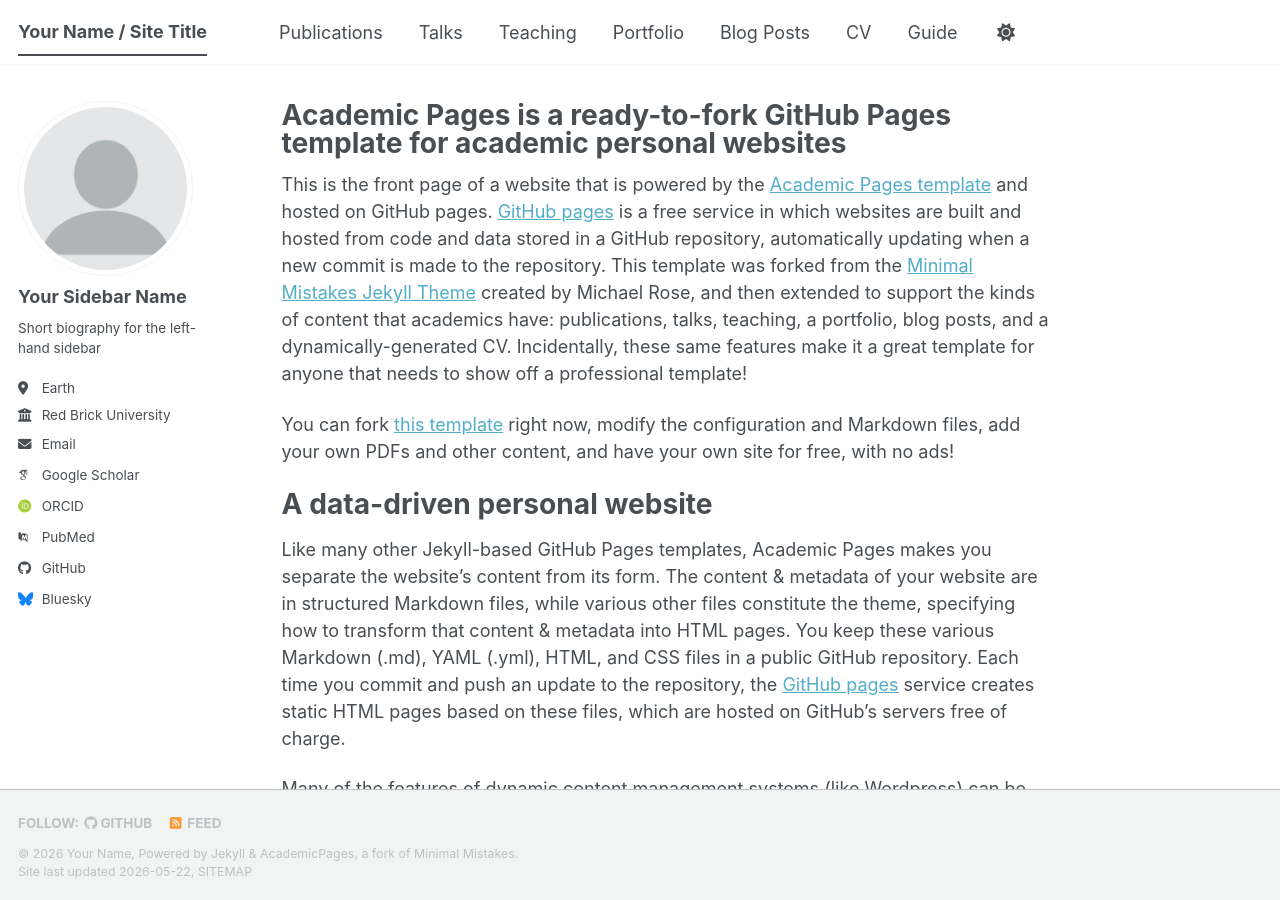
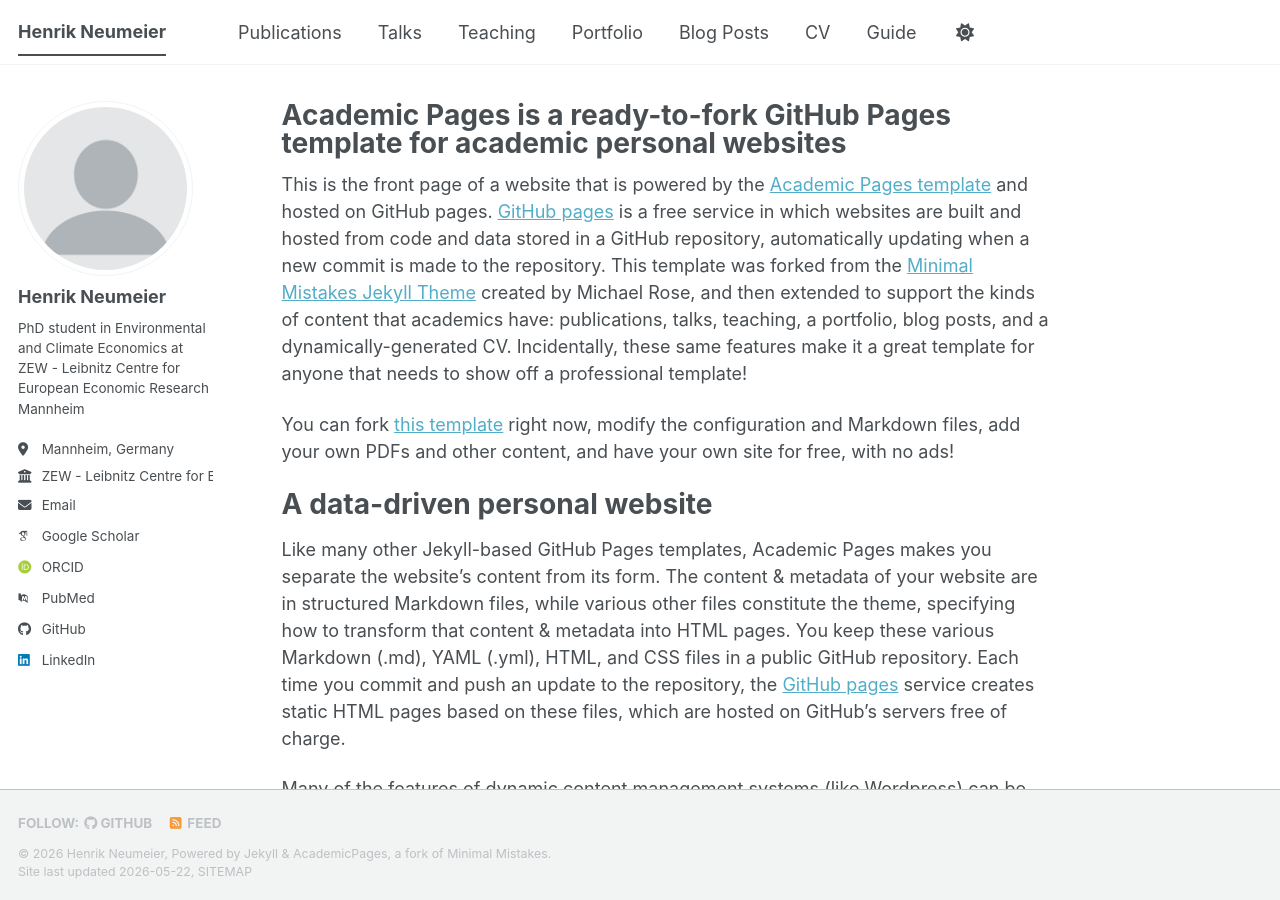
Before and after one commit to henrikneumeier/henrikneumeier.github.io, a Jekyll site: the page built from _pages/about.md, in a window 1280 px wide and 900 px high. Built offline with Jekyll 4.4.1, drawn with Linux system fonts in a browser that asks for light colours; some web fonts are replaced; a script bundle is joined from its source files by our own code; library files that are not in the unit come from our copies.

Commit message:
Update _config.yml
Adding of personal informations

```diff
--- a/_config.yml
+++ b/_config.yml
@@ -9,14 +9,14 @@
 # Basic Site Settings
 locale                   : "en-US"
 site_theme               : "default" # The available themes options are "default", "air", "sunrise", "mint", "dirt" and "contrast"
-title                    : "Your Name / Site Title"
+title                    : "Henrik Neumeier"
 title_separator          : "-"
-name                     : &name "Your Name"
-description              : &description "Your Name's academic portfolio"   # Update this with a general description of your site, this is the default if not overridden by a page
-url                      : https://academicpages.github.io # The base hostname & protocol for your site e.g. "https://[your GitHub username].github.io",
+name                     : &name "Henrik Neumeier"
+description              : &description "Academic website of Henrik Neumeier"   # Update this with a general description of your site, this is the default if not overridden by a page
+url                      : https://henrikneumeier.github.io # The base hostname & protocol for your site e.g. "https://[your GitHub username].github.io",
                                                            # or if you already have some other page hosted on Github then use "https://[your GitHub username].github.io/[Your Repo Name]"
 baseurl                  : "" # the subpath of your site, e.g. "/blog"
-repository               : "academicpages/academicpages.github.io"
+repository               : "henrikneumeier/henrikneumeier.github.io"
 
 # Site Author - The following control what appear as part of the author content on the side bar.
 #               If a field is blank the icon and link will not appear, otherwise it will be shown.
@@ -24,24 +24,24 @@ repository               : "academicpages/academicpages.github.io"
 author:
   # Biographic information
   avatar           : "profile.png"
-  name             : "Your Sidebar Name"
+  name             : "Henrik Neumeier"
   pronouns         : # example: "she/her"
-  bio              : "Short biography for the left-hand sidebar"
-  location         : "Earth"
-  employer         : "Red Brick University"
+  bio              : "PhD student in Environmental and Climate Economics at ZEW - Leibnitz Centre for European Economic Research Mannheim"
+  location         : "Mannheim, Germany"
+  employer         : "ZEW - Leibnitz Centre for European Economic Research Mannheim"
   uri              : # URL
-  email            : "none@example.org"
+  email            : "henrik.neumeier@zew.de"
 
   # Academic websites
   academia         : # URL
   arxiv            : # URL - Update with the correct link to your profile
-  googlescholar    : "https://scholar.google.com/citations?user=PS_CX0AAAAAJ"
+  googlescholar    : "tbd"
   inspire-hep      : # URL
   impactstory      : # URL
-  orcid            : "https://orcid.org/yourorcidurl"
+  orcid            : "https://orcid.org/0009-0009-4579-2463"
   semantic         : # URL
   ssrn             : # URL
-  pubmed           : "https://www.ncbi.nlm.nih.gov/pubmed/?term=john+snow"
+  pubmed           : "tbd"
   researchgate     : # URL
   scopus           : # URL
   zotero           : # URL
@@ -51,13 +51,13 @@ author:
   bitbucket        : # Username - Update with your username on the site
   codepen          : # Username
   dribbble         : # Username
-  github           : "academicpages"
+  github           : "henrikneumeier"
   kaggle           : # Username
   stackoverflow    : # User number or user number and name (i.e., use "1" or "1/jeff-atwood")
 
   # Social media
   artstation       : # Username
-  bluesky          : "bsky.app" # Replace this with you Bluesky username
+  bluesky          :  # Replace this with you Bluesky username
   facebook         : # Username
   flickr           : # Username
   foursquare       : # Username
@@ -66,7 +66,7 @@ author:
   keybase          : # Username
   instagram        : # Username
   lastfm           : # Username
-  linkedin         : # Username
+  linkedin         : "neumeier-henrik" # Username
   mastodon         : # URL
   medium           : # URL
   pinterest        : # Username
```
